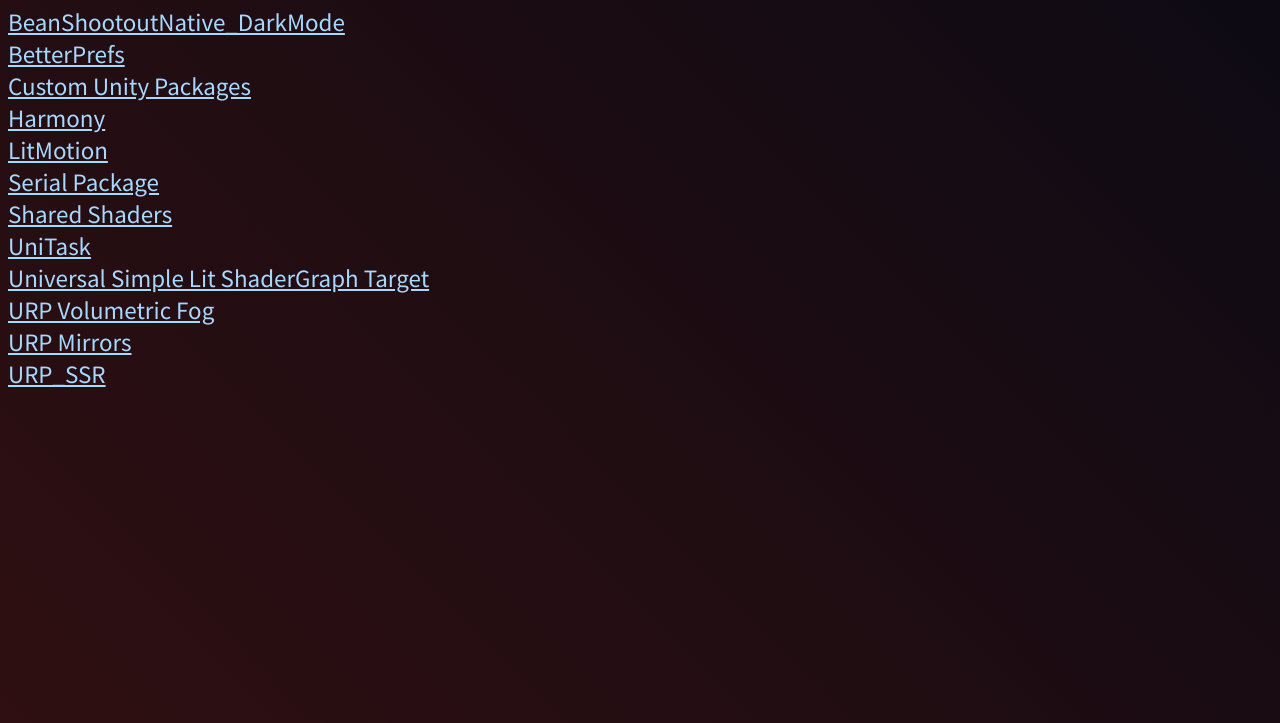
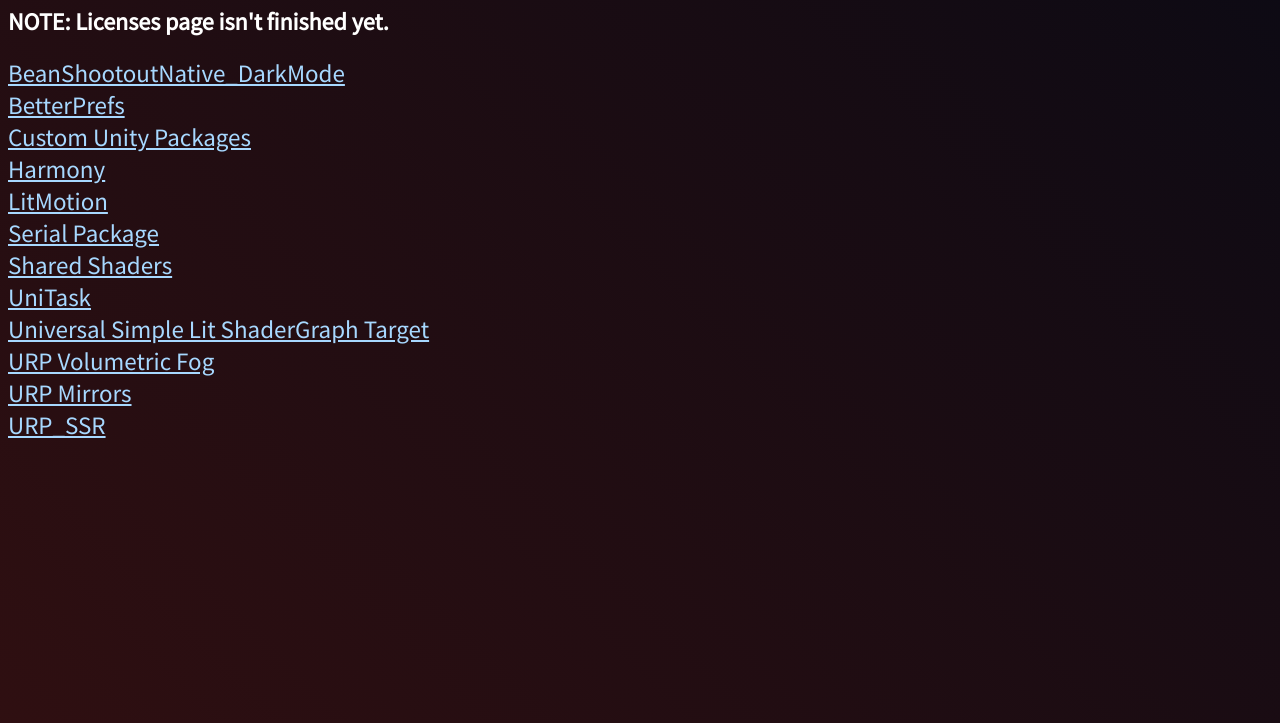
Before and after one commit to Raidenxd2/BeanShootout-Licenses, a plain HTML site: page versions/0.9.0-PublicBeta/index.html in a window 1280 px wide. Shown: the part 77-800 px from the top of the page. Drawn offline with Linux system fonts and the light colour scheme.

Commit message:
Update index.html

```diff
--- a/versions/0.9.0-PublicBeta/index.html
+++ b/versions/0.9.0-PublicBeta/index.html
@@ -8,6 +8,7 @@
     </head>
     <body>
         <h1>Licenses for 0.9.0-PublicBeta</h1>
+        <h2>NOTE: Licenses page isn't finished yet.</h2>
         <a href="../1.0.0-PrivateAlpha/BeanShootoutNative_DarkMode.txt">BeanShootoutNative_DarkMode</a>
         <br>
         <a href="../1.0.0-PrivateAlpha/BetterPrefs.txt">BetterPrefs</a>
```
